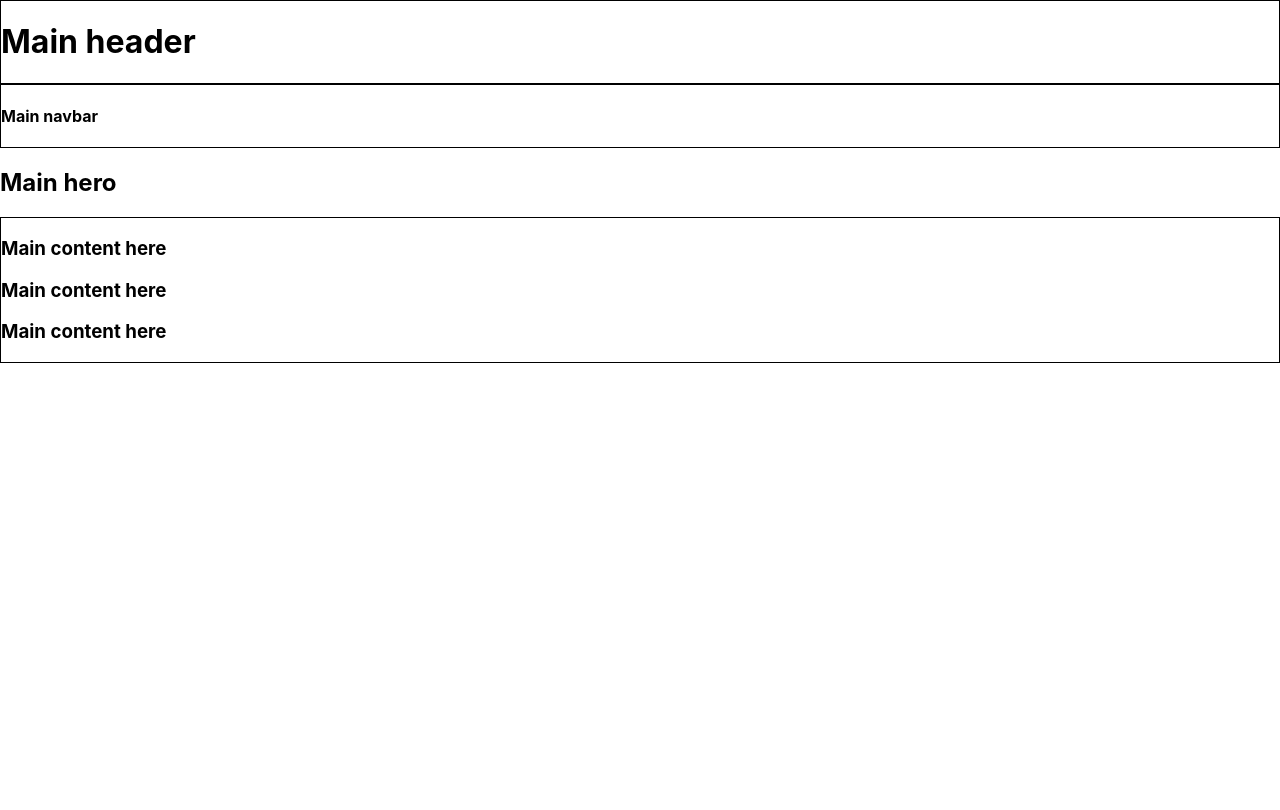
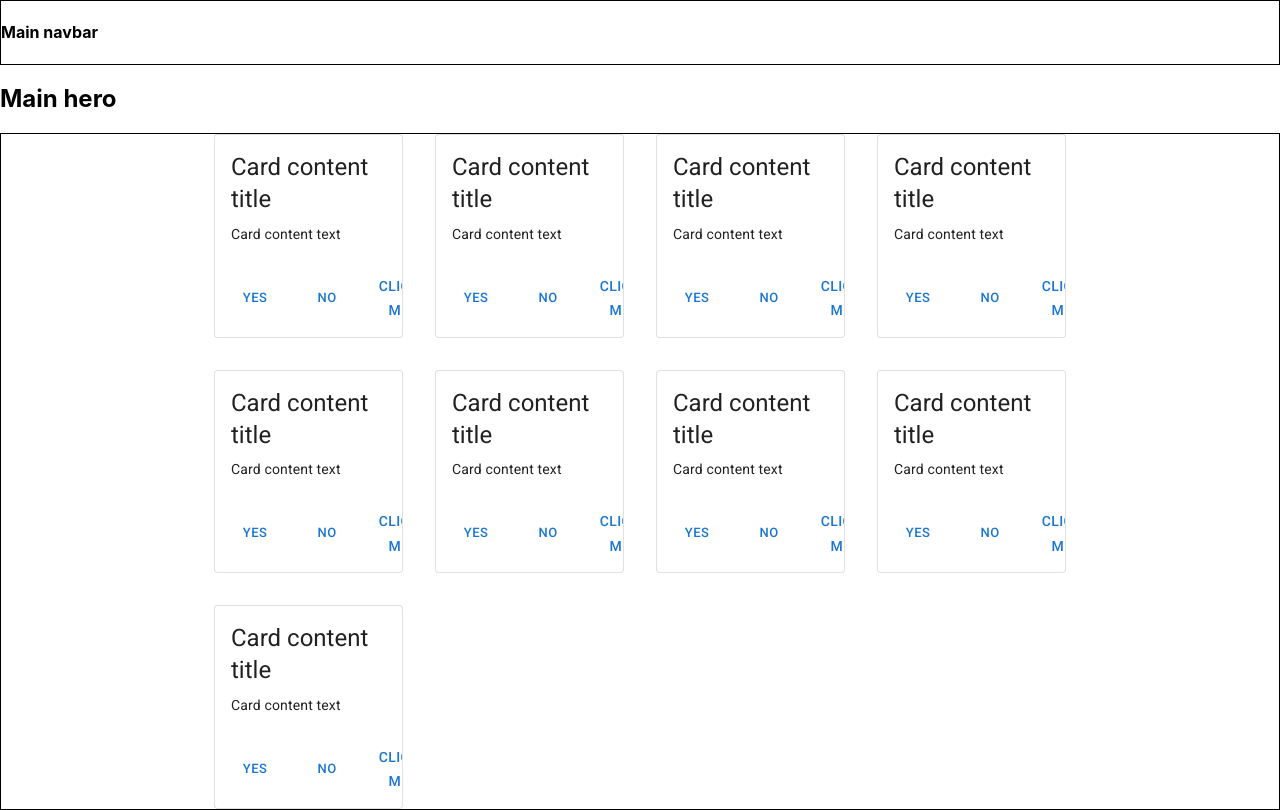
Before and after one commit to JJWaan/lifechecklist, a React (Create React App) app: page / in a window 1280 px wide. Built offline with nearby package versions, Linux system fonts and the light colour scheme.

Commit message:
basic MUI-elements to begin building+test ui

```diff
--- a/src/App.tsx
+++ b/src/App.tsx
@@ -1,14 +1,17 @@
 import React from 'react';
 import './App.css';
-import MainContentRenderArea from './components/MainContentRenderArea';
-import Mainheader from './components/Mainheader';
+import '@fontsource/roboto/300.css';
+import '@fontsource/roboto/400.css';
+import '@fontsource/roboto/500.css';
+import '@fontsource/roboto/700.css';
+
 import MainHero from './components/MainHero';
 import MainNavbar from './components/MainNavbar';
+import MainContentRenderArea from './components/MainContentRenderArea';
 
 const App = () => {
   return (
     <>
-      <Mainheader />
       <MainNavbar />
       <MainHero />
       <MainContentRenderArea />
--- a/src/components/MainContentRenderArea.tsx
+++ b/src/components/MainContentRenderArea.tsx
@@ -1,12 +1,12 @@
 import React from 'react';
+
+import UserCard from './user/UserCard';
 
 const MainContentRenderArea = () => {
     return (
         <>
             <main>
-                <h3>Main content here</h3>
-                <h3>Main content here</h3>
-                <h3>Main content here</h3>
+                <UserCard />
             </main>
         </>
     );
--- a/src/components/Mainheader.tsx
+++ /dev/null
@@ -1,13 +0,0 @@
-import React from 'react';
-
-const Mainheader = () => {
-    return (
-        <>
-            <header>
-                <h1>Main header</h1>
-            </header>
-        </>
-    );
-}
-
-export default Mainheader;
--- /dev/null
+++ b/src/components/user/UserCard.tsx
@@ -0,0 +1,68 @@
+import React from 'react';
+
+import Container from '@mui/material/Container';
+import Grid from '@mui/material/Grid';
+import Card from '@mui/material/Card';
+import CardMedia from '@mui/material/Card';
+import CardContent from '@mui/material/CardContent';
+import CardActionArea from '@mui/material/CardActionArea';
+import CardActions from '@mui/material/CardActions';
+import Button from '@mui/material/Button';
+import Typography from '@mui/material/Typography';
+
+const cards = [1,2,3,4,5,6,7,8,9];
+
+const UserCard = () => {
+    return (
+        <>
+            <div>
+                <Container maxWidth="md">
+                    <Grid container spacing={4}>
+                        {cards.map((card) => (
+                            <Grid
+                                item
+                                key={card}
+                                xs={12}
+                                sm={6}
+                                md={4}
+                                lg={3}
+                            >
+                                <Card variant="outlined">
+                                    <CardActionArea>
+                                    <CardMedia
+                                        component='image'
+                                        height="140"
+                                        // sx={{height: 140}}
+                                        // image="dummy_img/contemplative-reptile.jpg"
+                                    />
+                                    <CardContent>
+                                        <Typography variant='h5' gutterBottom>
+                                            Card content title
+                                        </Typography>
+                                        <Typography variant='body2'>
+                                            Card content text
+                                        </Typography>
+                                    </CardContent>
+                                    </CardActionArea>
+                                        <CardActions>
+                                            <Button size="small">Yes</Button>
+                                            <Button size="small">No</Button>
+                                            <Button
+                                                onClick={() => {
+                                                    alert('clicked');
+                                                }}
+                                            >
+                                                Click me
+                                            </Button>
+                                        </CardActions>
+                                </Card>
+                            </Grid>
+                        ))}
+                    </Grid>
+                </Container>
+            </div>
+        </>
+    );
+}
+
+export default UserCard;
--- /dev/null
+++ b/src/react-app-env.d.ts
@@ -0,0 +1 @@
+/// <reference types="react-scripts" />
--- a/tsconfig.json
+++ b/tsconfig.json
@@ -1,6 +1,6 @@
 {
   "compilerOptions": {
-    "target": "es5",
+    "target": "es6",
     "lib": [
       "dom",
       "dom.iterable",
```
Also changed, not shown: package.json (+8 -1 lines), dummy_img/contemplative-reptile.jpg (added), 1 other file (tests, documents, lock files or other folders).
